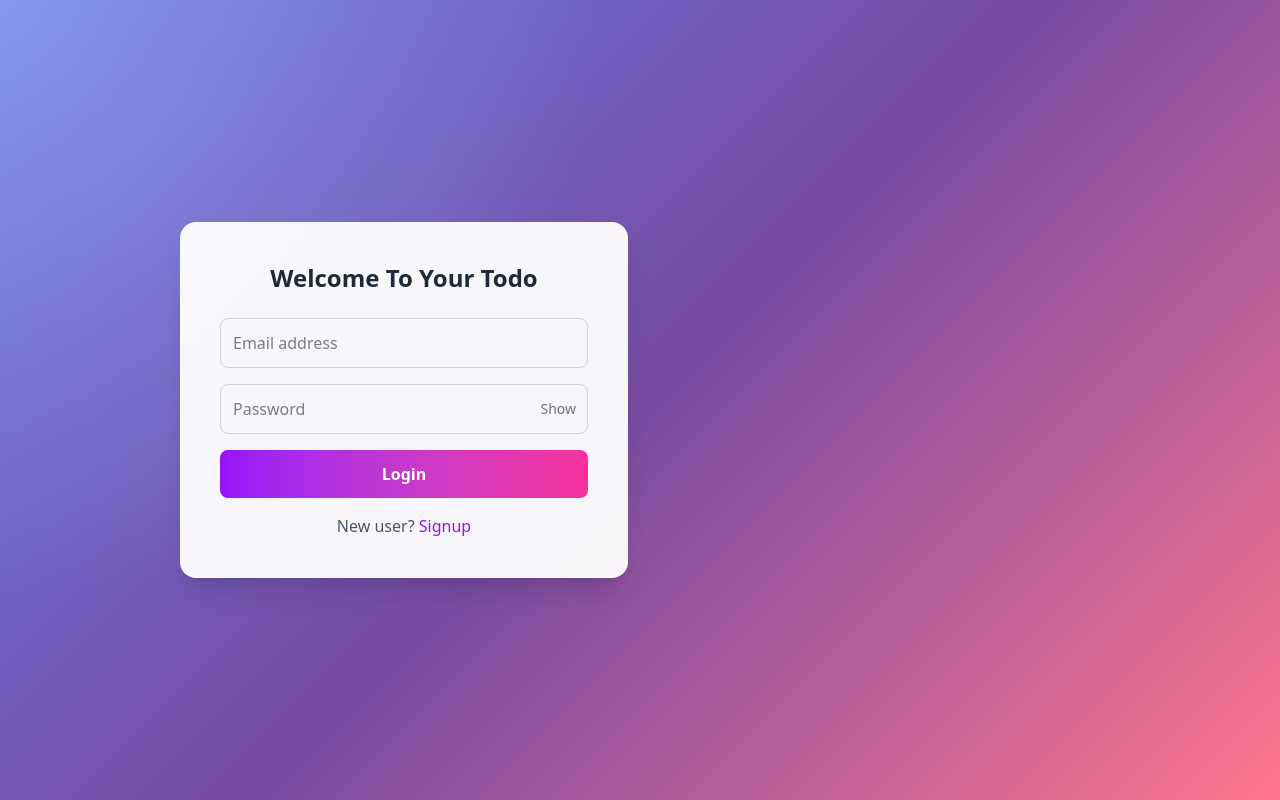
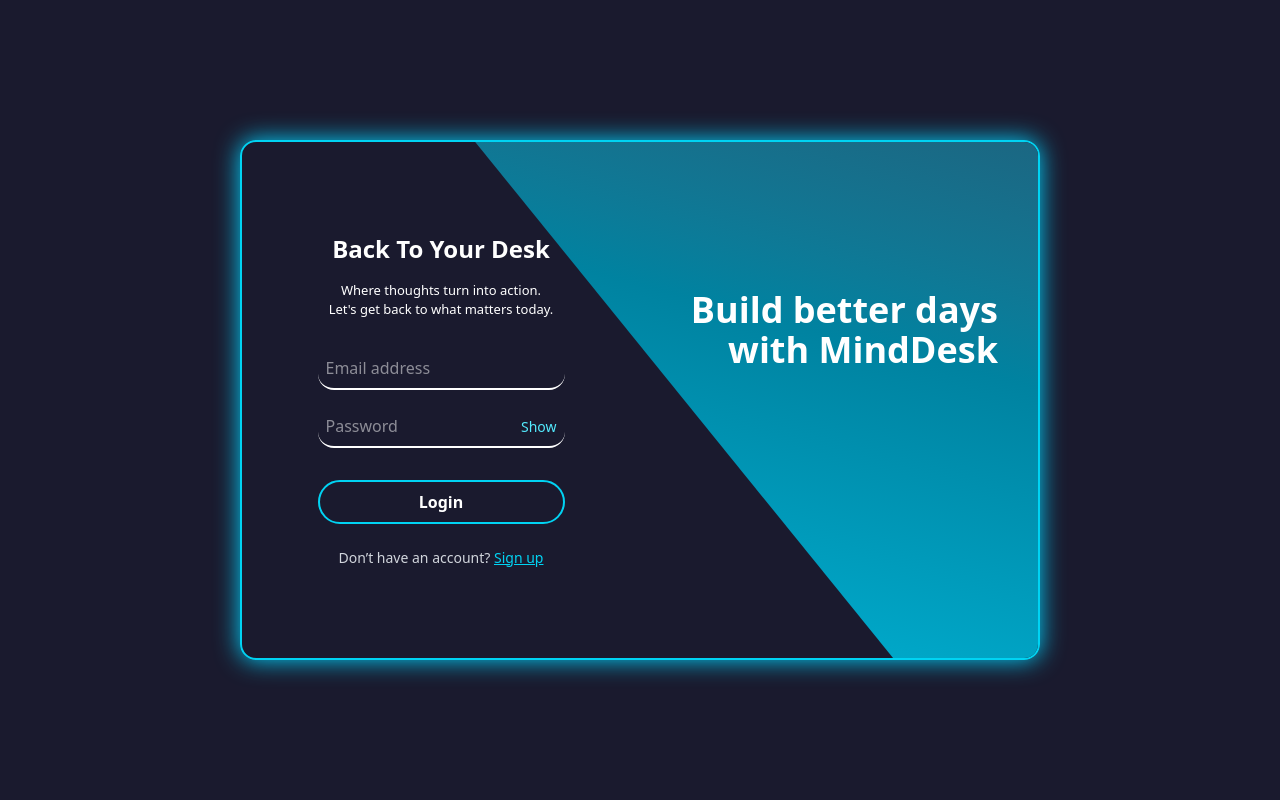
Before and after one commit to Abdullah-Sarim/MindDesk, a React app in the folder frontend/: page /auth in a window 1280 px wide. Before the commit this address led to /login. Built offline with nearby package versions, Linux system fonts and the light colour scheme; no server answers; the HTML template or start-up script is replaced by a standard one.

Commit message:
changed login and signup UI

```diff
--- a/frontend/package.json
+++ b/frontend/package.json
@@ -13,6 +13,7 @@
     "@tailwindcss/vite": "^4.1.18",
     "axios": "^1.13.2",
     "chart.js": "^4.5.1",
+    "framer-motion": "^12.24.10",
     "react": "^19.2.3",
     "react-chartjs-2": "^5.3.1",
     "react-dom": "^19.2.3",
--- a/frontend/src/App.jsx
+++ b/frontend/src/App.jsx
@@ -2,6 +2,7 @@
 import Home from "./pages/Home";
 import Login from "./components/Login";
 import Signup from "./components/Signup";
+import AuthPage from "./components/AuthPage";
 import PageNotFound from "./components/PageNotFound";
 import { Toaster } from "react-hot-toast";
 import Notes from "./pages/Notes";
@@ -53,8 +54,16 @@
             </ProtectedRoute>
           }
         />
-        <Route path="/login" element={<Login />} />
-        <Route path="/signup" element={<Signup />} />
+        {/* <Route path="/login" element={<Login />} />
+        <Route path="/signup" element={<Signup />} /> */}
+
+        <Route path="/auth" element={<AuthPage />} />
+
+        <Route path="/login" element={<Navigate to="/auth" replace />} />
+        <Route
+          path="/signup"
+          element={<Navigate to="/auth?mode=signup" replace />}
+        />
 
         <Route path="*" element={<PageNotFound />} />
       </Routes>
--- /dev/null
+++ b/frontend/src/components/AuthLayout.jsx
@@ -0,0 +1,122 @@
+import { motion } from "framer-motion";
+
+export default function AuthLayout({
+  loginForm,
+  signupForm,
+  mode = "signin",
+  loginWelcome = "Build better days with MindDesk",
+  signupWelcome = "Build better days with MindDesk",
+}) {
+  const isSignup = mode === "signup";
+
+  const TRANSITION_DURATION = 1.3;
+  const EASING = "easeInOut";
+
+  /* PANEL animation ONLY (safe) */
+  const panelVariants = {
+    show: {
+      x: "0%",
+      opacity: 1,
+      transition: { duration: 0.7, ease: EASING },
+    },
+    hideLeft: {
+      x: "-120%",
+      opacity: 0,
+      transition: { duration: 0.7, ease: EASING },
+    },
+    hideRight: {
+      x: "120%",
+      opacity: 0,
+      transition: { duration: 0.7, ease: EASING },
+    },
+  };
+
+  return (
+    <div className="min-h-screen flex items-center justify-center bg-[#1a1a2e] px-4">
+      <div className="relative grid place-items-center w-full max-w-[800px] min-h-[520px] md:h-[500px] border-2 border-cyan-400 rounded-2xl shadow-[0_0_25px_#00d4ff] overflow-hidden">
+
+        {/*BACKGROUND SHAPES (UNCHANGED) */}
+        <motion.div
+          initial={false}
+          animate={{
+            rotate: isSignup ? 0 : 11,
+            skewY: isSignup ? 0 : 40,
+          }}
+          transition={{ duration: 1.5, ease: EASING }}
+          className="absolute right-0 top-[-5px] h-[700px] w-[900px] bg-gradient-to-br from-[#1a1a2e] to-cyan-500 origin-bottom-right hidden md:block"
+        />
+
+        <motion.div
+          initial={false}
+          animate={{
+            rotate: isSignup ? -11 : 0,
+            skewY: isSignup ? -41 : 0,
+          }}
+          transition={{ duration: 1.5, ease: EASING }}
+          className="absolute left-[250px] top-full h-[700px] w-[900px] bg-[#1a1a2e] border-t-4 border-cyan-400 origin-bottom-left hidden md:block"
+        />
+
+        {/*LOGIN PANEL (VISIBLE) */}
+        <motion.div
+          initial={false}
+          animate={isSignup ? "hideLeft" : "show"}
+          variants={panelVariants}
+          className="
+            col-start-1 row-start-1
+            w-full md:w-1/2
+            h-full
+            z-10
+            flex items-center justify-center
+            px-6 md:px-10
+            md:absolute md:left-0
+          "
+        >
+          {loginForm}
+        </motion.div>
+
+        {/*SIGNUP PANEL (VISIBLE) */}
+        <motion.div
+          initial={false}
+          animate={isSignup ? "show" : "hideRight"}
+          variants={panelVariants}
+          className="
+            col-start-1 row-start-1
+            w-full md:w-1/2
+            h-full
+            z-10
+            flex items-center justify-center
+            px-6 md:px-10
+            md:absolute md:right-0
+          "
+        >
+
+          {signupForm}
+        </motion.div>
+
+        {/*WELCOME TEXT (DESKTOP ONLY) */}
+        <motion.div
+          initial={false}
+          animate={{ x: isSignup ? "120%" : 0, opacity: isSignup ? 0 : 1 }}
+          transition={{ duration: 0.7, ease: EASING }}
+          className="hidden md:flex absolute right-0 w-1/2 h-full items-center justify-center text-right px-10 pb-35 pointer-events-none"
+        >
+          <h2 className="text-4xl font-bold text-white">
+            {loginWelcome}
+          </h2>
+        </motion.div>
+
+        <motion.div
+          initial={false}
+          animate={{ x: isSignup ? 0 : "-120%", opacity: isSignup ? 1 : 0 }}
+          transition={{ duration: 0.7, ease: EASING }}
+          className="hidden md:flex absolute left-0 w-1/2 h-full items-center justify-center text-left px-10 pb-30 pointer-events-none"
+        >
+          <h2 className="text-4xl font-bold text-white">
+            {signupWelcome}
+          </h2>
+        </motion.div>
+
+      </div>
+    </div>
+  );
+}
--- /dev/null
+++ b/frontend/src/components/AuthPage.jsx
@@ -0,0 +1,38 @@
+import { useEffect, useState } from "react";
+import { useSearchParams } from "react-router-dom";
+import AuthLayout from "./AuthLayout";
+import Login from "./Login";
+import Signup from "./Signup";
+
+export default function AuthPage() {
+  const [searchParams, setSearchParams] = useSearchParams();
+  const initialMode =
+  searchParams.get("mode") === "signup" ? "signup" : "signin";
+
+const [mode, setMode] = useState(initialMode);
+
+  useEffect(() => {
+    const urlMode = searchParams.get("mode");
+    if (urlMode === "signup") {
+      setMode("signup");
+    } else {
+      setMode("signin");
+    }
+  }, [searchParams]);
+
+  const switchToSignup = () => {
+    setSearchParams({ mode: "signup" });
+  };
+
+  const switchToSignin = () => {
+    setSearchParams({});
+  };
+
+  return (
+    <AuthLayout
+      loginForm={<Login onSwitchToSignup={switchToSignup} />}
+      signupForm={<Signup onSwitchToLogin={switchToSignin} />}
+      mode={mode}
+    />
+  );
+}
--- a/frontend/src/components/Login.jsx
+++ b/frontend/src/components/Login.jsx
@@ -1,13 +1,11 @@
 import { useState } from "react";
 import toast from "react-hot-toast";
-import { Link, useNavigate } from "react-router-dom";
 import api from "../api/axios";
 
-function Login() {
+function Login({ onSwitchToSignup }) {
   const [email, setEmail] = useState("");
   const [password, setPassword] = useState("");
   const [showPassword, setShowPassword] = useState(false);
-  const navigate = useNavigate();
 
   const handleLogin = async (e) => {
     e.preventDefault();
@@ -16,32 +14,27 @@
       const { data } = await api.post("/user/login", { email, password });
       localStorage.setItem("jwt", data.token);
       toast.success("Login successful");
-      navigate("/");
+      window.location.href = "/"; // or navigate("/") if injected
     } catch (error) {
-      toast.error(
-        error?.response?.data?.message ||
-        error?.response?.data?.errors ||
-        "Login failed"
-      );
+      toast.error(error?.response?.data?.message || "Login failed");
     }
   };
 
   return (
-    <div
-      className="min-h-screen flex items-center justify-start px-8 md:px-45 "
-      style={{
-        background:
-          "radial-gradient(circle at top left, rgba(255,255,255,0.2), transparent 40%), linear-gradient(135deg, #667eea, #764ba2, #ff758c)",
-      }}
-    >
     <form
       onSubmit={handleLogin}
-        className="bg-white/95 backdrop-blur-lg p-5 md:p-10 rounded-2xl shadow-xl w-full max-w-md transition-shadow duration-300 hover:shadow-2xl"
-
+      className="flex flex-col gap-4"
     >
-        <h2 className="text-2xl font-bold text-center mb-6 text-gray-800">
-          Welcome To Your Todo
+      <h2 className="md:hidden text-3xl text-center font-bold text-white mb-3">
+            MindDesk
           </h2>
+      <h2 className=" text-2xl font-semibold md:font-bold text-center text-white">
+        Back To Your Desk
+      </h2>
+      <p className="text-[13px] text-center text-white mb-3">
+        Where thoughts turn into action. <br />
+        Let's get back to what matters today.
+      </p>
 
       {/* Email */}
       <input
@@ -50,41 +43,48 @@
         value={email}
         required
         onChange={(e) => setEmail(e.target.value)}
-          className="border border-gray-300 p-3 w-full mb-4 rounded-lg focus:outline-none focus:ring-2 focus:ring-purple-400 transition"
+        className="bg-transparent border-b-2 rounded-2xl border-white p-2 text-white focus:outline-none focus:border-cyan-400"
       />
 
-        {/* Password with show/hide */}
-        <div className="relative mb-4">
+      {/* Password */}
+      <div className="relative">
         <input
           type={showPassword ? "text" : "password"}
           placeholder="Password"
           value={password}
           required
           onChange={(e) => setPassword(e.target.value)}
-            className="border border-gray-300 p-3 w-full rounded-lg focus:outline-none focus:ring-2 focus:ring-purple-400 transition"
+          className="bg-transparent border-b-2 rounded-2xl border-white p-2 w-full text-white focus:outline-none focus:border-cyan-400"
         />
         <button
           type="button"
           onClick={() => setShowPassword(!showPassword)}
-            className="absolute right-3 top-1/2 -translate-y-1/2 text-sm text-gray-500 hover:text-gray-700"
+          className="absolute right-2 top-1/2 -translate-y-1/2 text-sm text-cyan-300"
         >
           {showPassword ? "Hide" : "Show"}
         </button>
       </div>
 
-        {/* Login button */}
-        <button className="bg-linear-to-r from-purple-600 to-pink-500 hover:from-purple-700 hover:to-pink-600 text-white w-full p-3 rounded-lg font-semibold transition">
+      {/* Submit */}
+      <button
+        type="submit"
+        className="mt-4 border-2 text-white border-cyan-400 rounded-full py-2 font-semibold hover:bg-cyan-400/20 transition"
+      >
         Login
       </button>
 
-        <p className="mt-4 text-center text-gray-600">
-          New user?{" "}
-          <Link to="/signup" className="text-purple-600 hover:underline">
-            Signup
-          </Link>
+      {/* SWITCH (IMPORTANT) */}
+      <p className="text-sm text-center text-gray-300 mt-2">
+        Don’t have an account?{" "}
+        <button
+          type="button"
+          onClick={onSwitchToSignup}
+          className="text-cyan-400 underline"
+        >
+          Sign up
+        </button>
       </p>
     </form>
-    </div>
   );
 }
 
```
Also changed, not shown: frontend/src/components/Signup.jsx (+32 -41 lines), 1 other file (tests, documents, lock files or other folders). Lines whose indentation alone changed are shown as unchanged.
